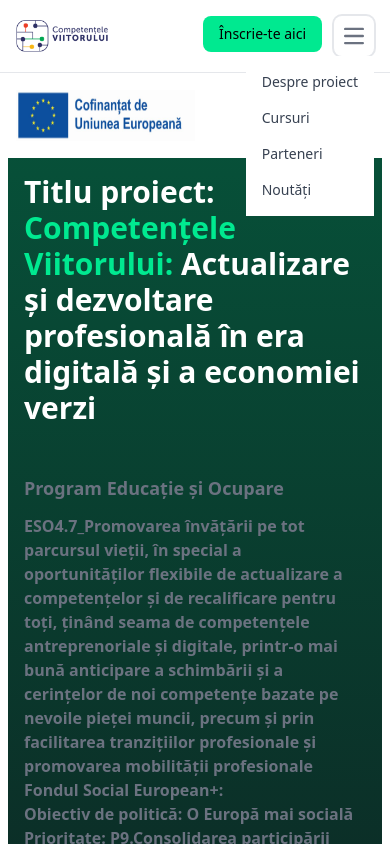
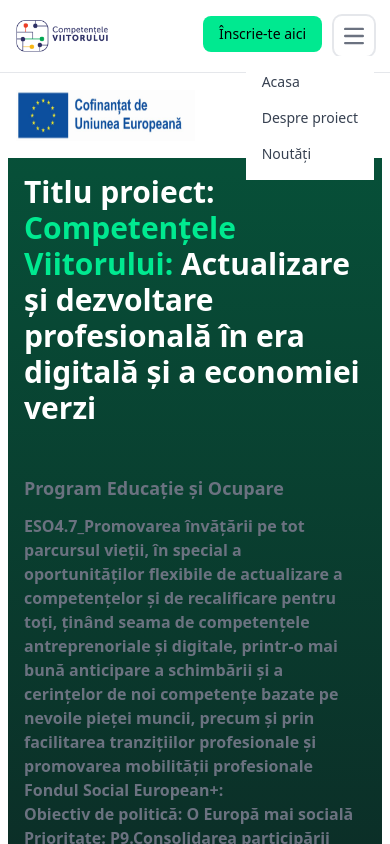
Before and after one commit to AlexJacho/312670, an Angular app: page /despre in a window 390 px wide. Both pictures are taken after a click on the button "Open main menu". Shown: the top 844 px of the page. Built offline with nearby package versions, Linux system fonts and the light colour scheme.

Commit message:
navbar small updated with new pages

```diff
--- a/src/app/Domains/shared/components/navbar/navbar.component.html
+++ b/src/app/Domains/shared/components/navbar/navbar.component.html
@@ -59,16 +59,12 @@
         <div class="bg-white">
         <ul class="py-2 text-sm text-gray-700 dark:text-gray-200" aria-labelledby="dropdownDefaultButton">
             <li>
-                <a href="#" class="block px-4 py-2 hover:bg-gray-100 dark:hover:bg-gray-600 dark:hover:text-white">Despre
-                    proiect</a>
+                <a href="#"
+                    class="block px-4 py-2 hover:bg-gray-100 dark:hover:bg-gray-600 dark:hover:text-white">Acasa</a>
             </li>
             <li>
                 <a href="#"
-                    class="block px-4 py-2 hover:bg-gray-100 dark:hover:bg-gray-600 dark:hover:text-white">Cursuri</a>
-            </li>
-            <li>
-                <a href="#"
-                    class="block px-4 py-2 hover:bg-gray-100 dark:hover:bg-gray-600 dark:hover:text-white">Parteneri</a>
+                    class="block px-4 py-2 hover:bg-gray-100 dark:hover:bg-gray-600 dark:hover:text-white">Despre proiect</a>
             </li>
             <li>
                 <a href="#"
```
